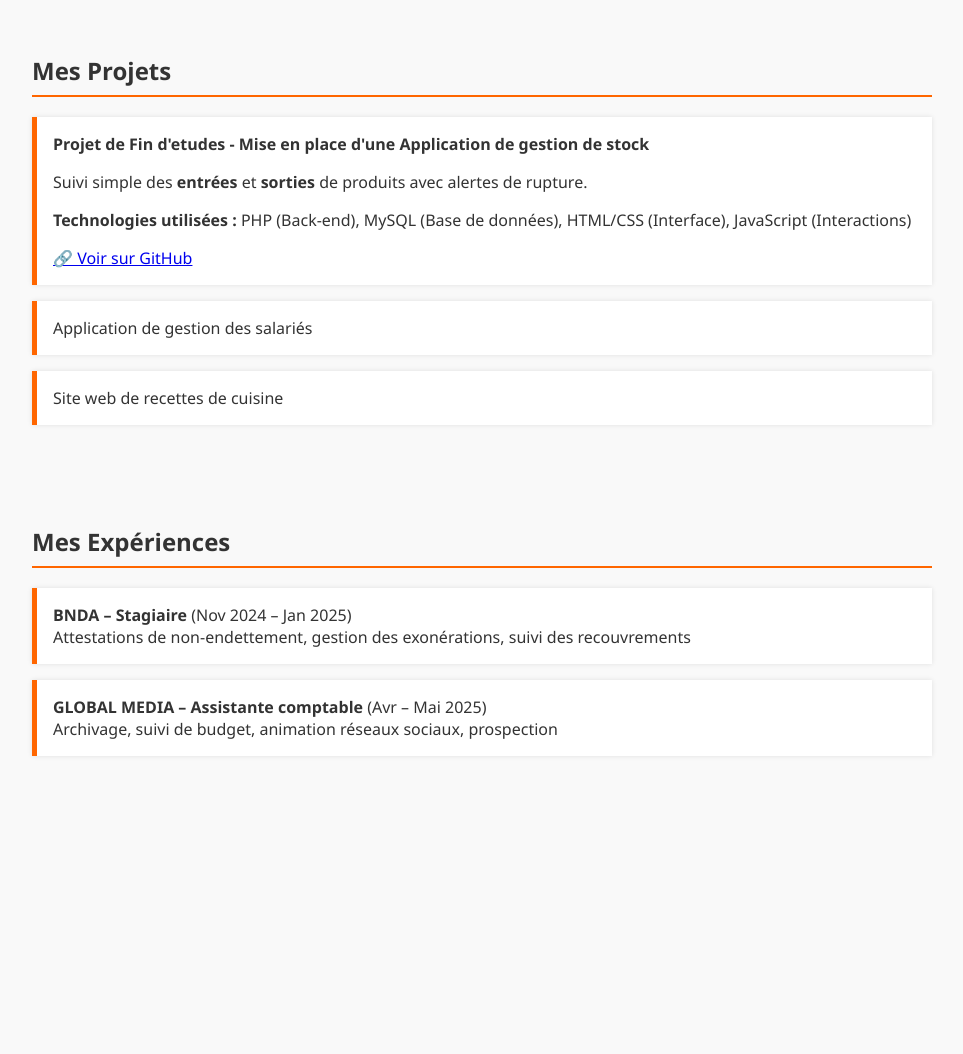
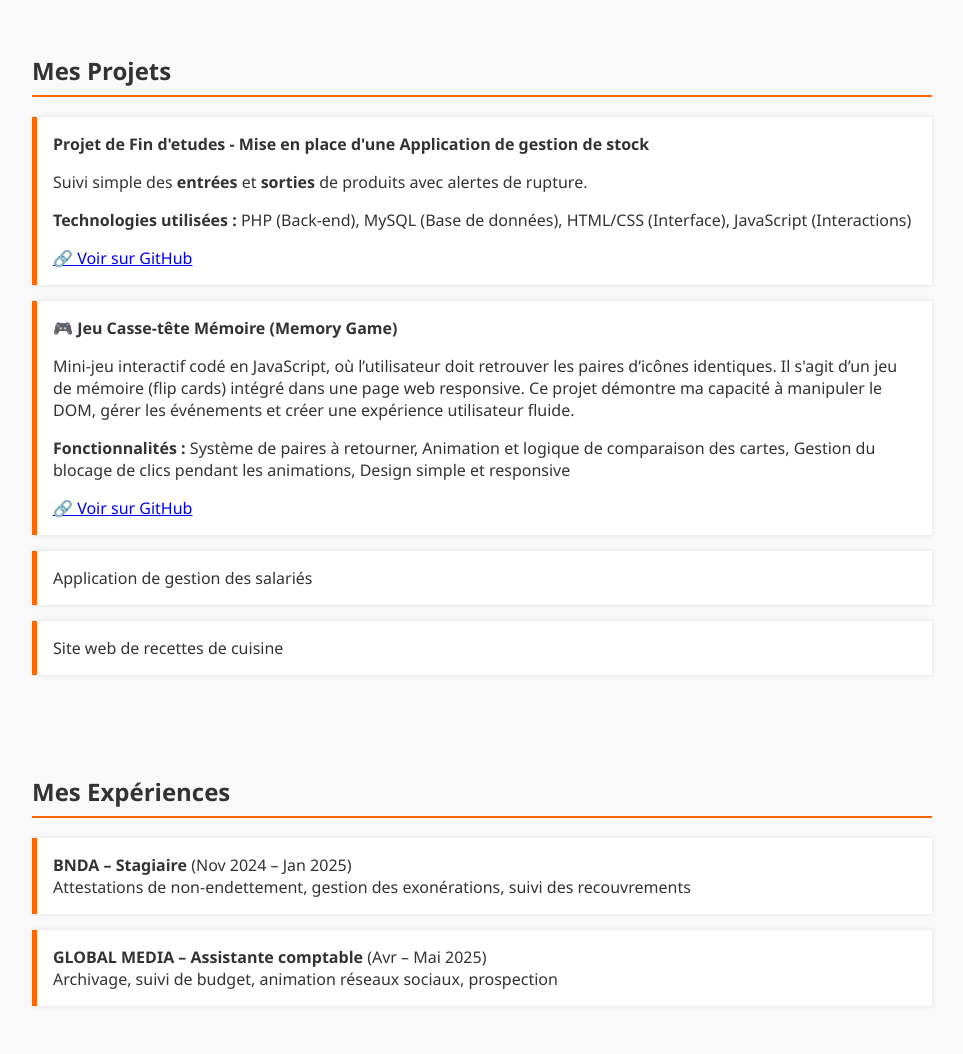
Before and after one commit to Aicha02-cell/portofolio, a plain HTML site: page index.html in a window 1280 px wide. Shown: the part 1035-2089 px from the top of the page, without its empty margins (158-1121 px from the left). Before the commit the page ends 1839 px from the top, so only its background shows below. Drawn offline with Linux system fonts and the light colour scheme.

Commit message:
Update index.html

```diff
--- a/index.html
+++ b/index.html
@@ -106,6 +106,25 @@
         </div>
 
       </li>
+      <li><b>🎮 Jeu Casse-tête Mémoire (Memory Game)</b> <br>
+        <div class="project-card">
+
+          <p class="description">
+            Mini-jeu interactif codé en JavaScript, où l’utilisateur doit retrouver les paires d’icônes identiques. Il s'agit d’un jeu de mémoire (flip cards) intégré dans une page web responsive. Ce projet démontre ma capacité à manipuler le DOM, gérer les événements et créer une expérience utilisateur fluide.
+          </p>
+          <p class="tech">
+            <strong>Fonctionnalités :</strong>
+            <span class="tech-item">Système de paires à retourner</span>,
+            <span class="tech-item">Animation et logique de comparaison des cartes</span>,
+            <span class="tech-item">Gestion du blocage de clics pendant les animations</span>,
+            <span class="tech-item">Design simple et responsive</span>
+          </p>
+          <a href="https://github.com/Aicha02-cell/Memory_Game/" target="_blank" class="github-link">
+            🔗 Voir sur GitHub
+          </a>
+        </div>
+
+      </li>
       <li>Application de gestion des salariés</li>
       <li>Site web de recettes de cuisine</li>
     </ul>
```
Lines whose indentation alone changed are shown as unchanged.
